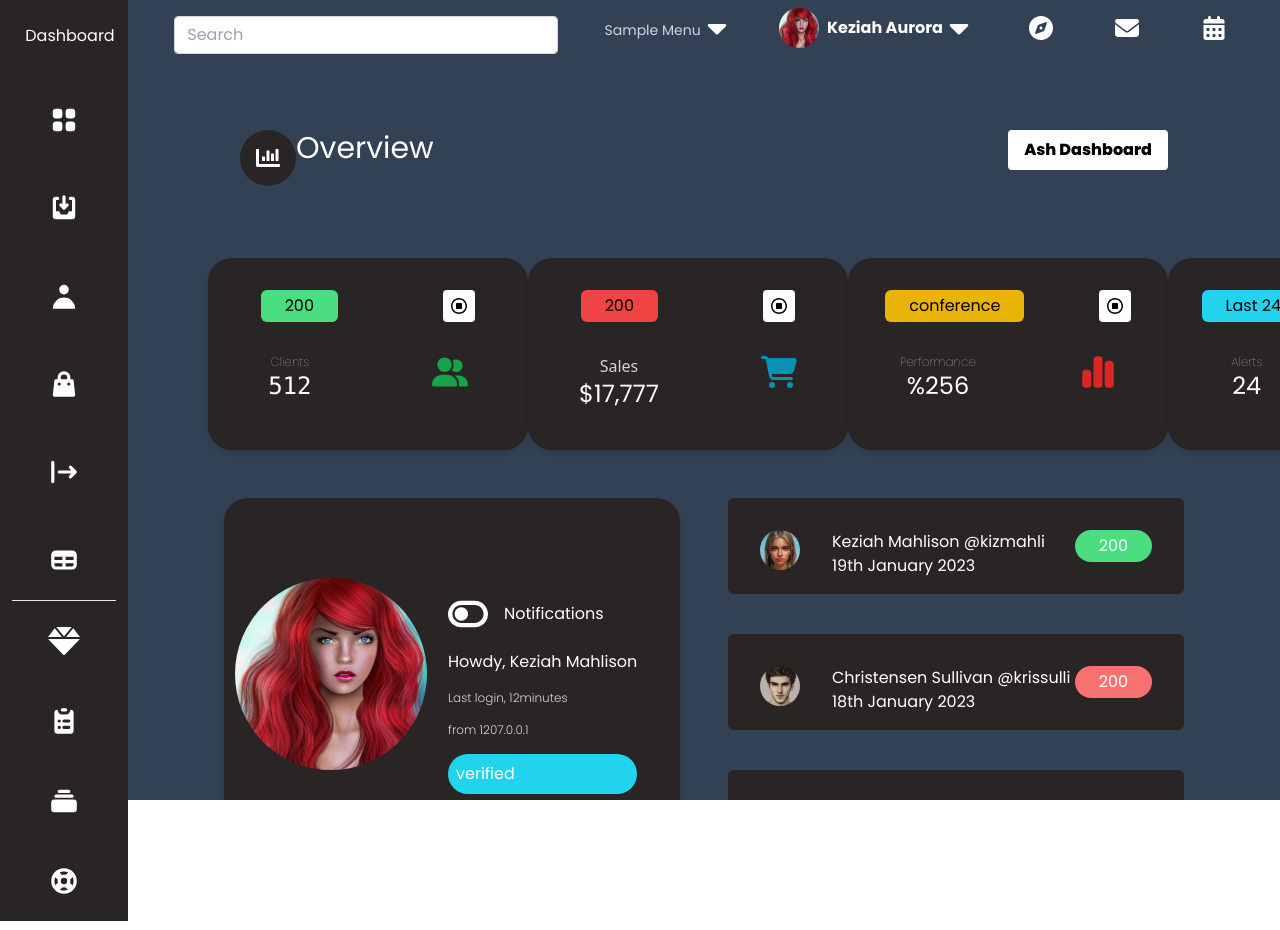
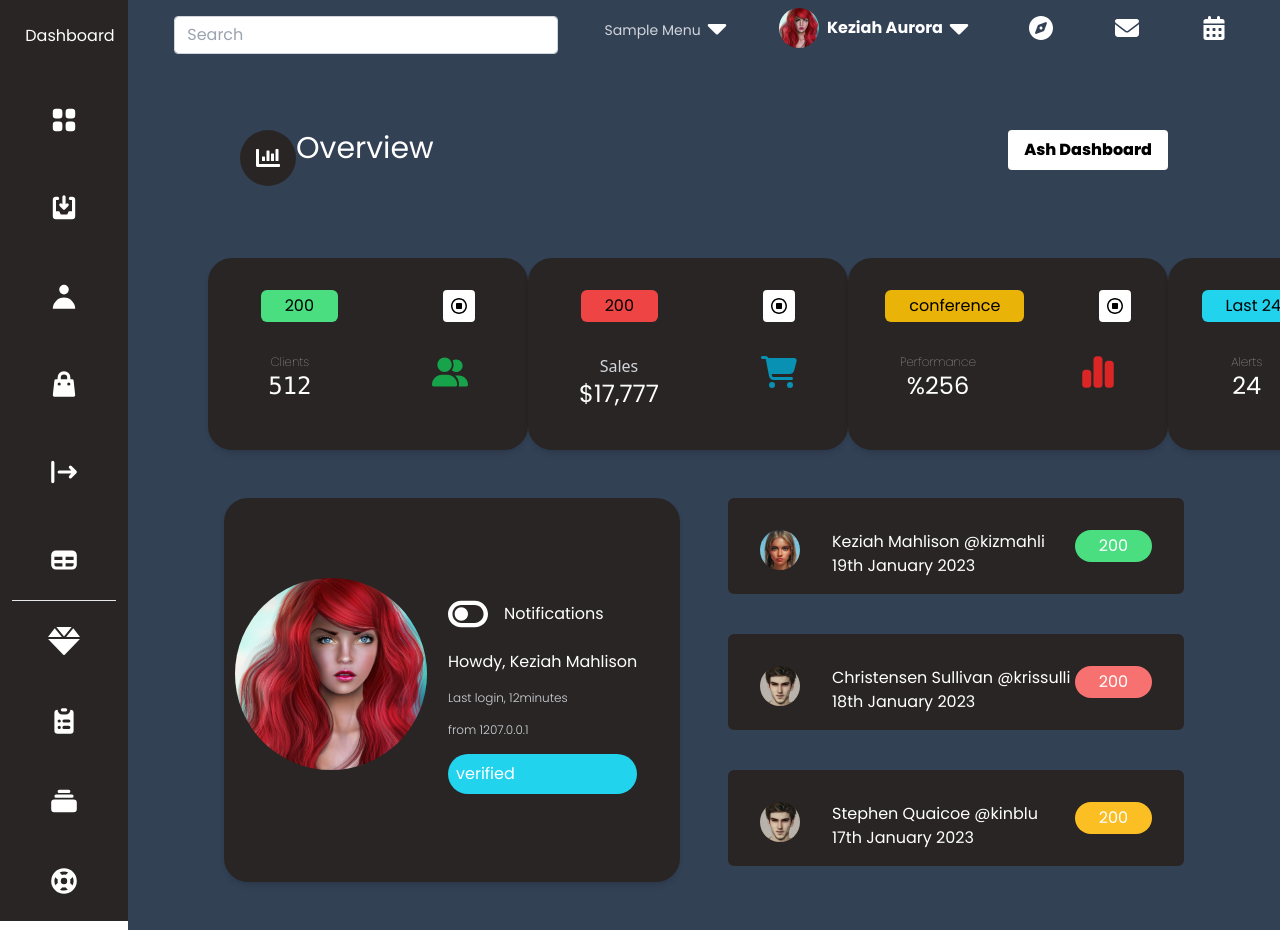
Before and after one commit to Obaayaa-1988/nuxt-tailwind-admin-dashboard, a Nuxt app: page /Home in a window 1280 px wide. Built offline with nearby package versions, Linux system fonts and the light colour scheme.

Commit message:
changed height of svg icons

```diff
--- a/layouts/main.vue
+++ b/layouts/main.vue
@@ -1,18 +1,11 @@
 <template>
-    <div class="flex h-screen">
-    <SideBar />
-
-    <div class="flex-1 overflow-hidden flex flex-col ">
-        <div class="bg-slate-700 h-screen">
+    <div class="flex h-full">
+      <SideBar />
+      <div class="flex-1 overflow-hidden flex flex-col">
+        <div class="bg-slate-700">
             <Nuxt />
-
-        </div>
-
-        <!-- <div>
-            <DashFooter />
-        </div>
-     -->
-    </div>
+       </div>
+      </div>
     </div>
 
 </template>
```
